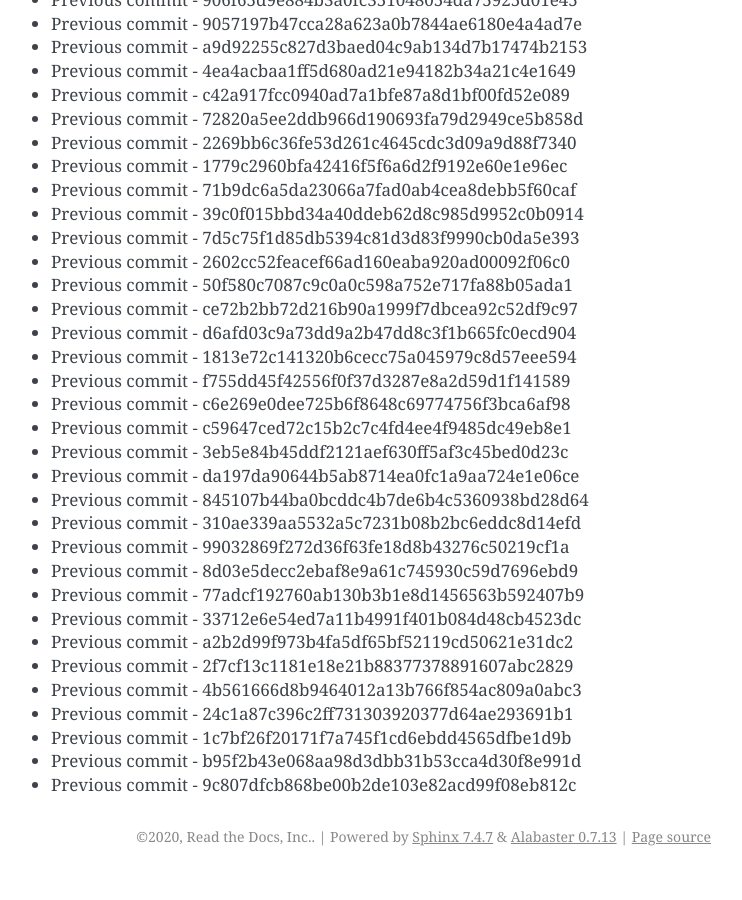
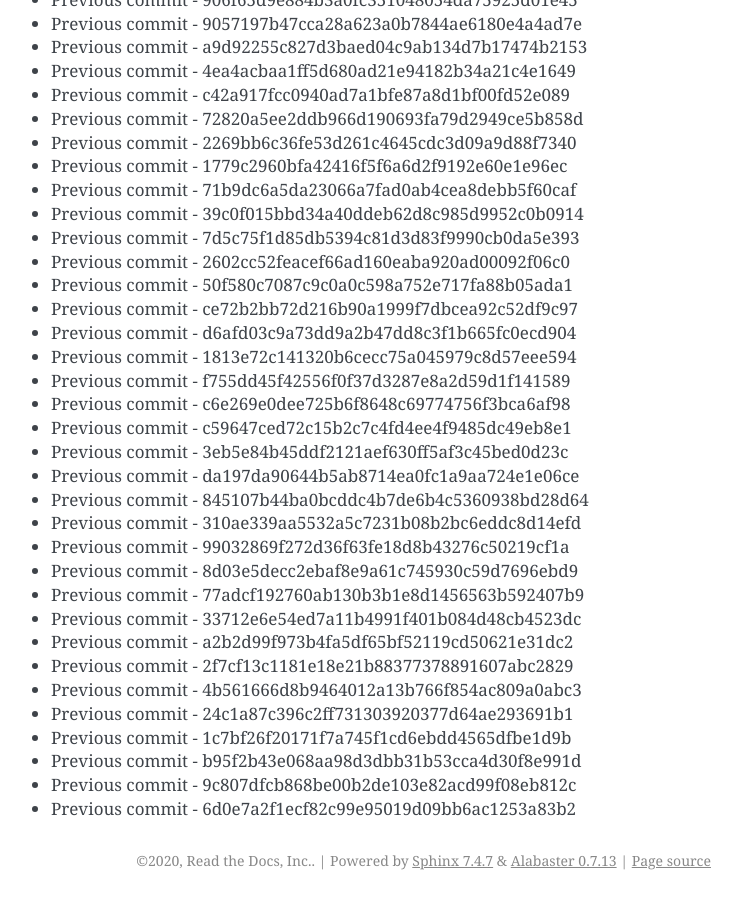
Before and after one commit to readthedocs/rtd-git-stresstest, a Sphinx documentation site: the page built from docs/updates.rst, in a window 1280 px wide and 900 px high, scrolled down 35994 px. Shown: the whole window, without its empty margins (399-1141 px from the left). Built offline with Sphinx 7.4.7, drawn with Linux system fonts in a browser that asks for light colours; before the commit the page ends 36870 px from its top, so only the background shows below that.

Commit message:
Generating commit from previous: 6d0e7a2f1ecf82c99e95019d09bb6ac1253a83b2

```diff
--- a/docs/updates.rst
+++ b/docs/updates.rst
@@ -1544,3 +1544,4 @@ It can be tested for any performance characteristics.
 * Previous commit - 1c7bf26f20171f7a745f1cd6ebdd4565dfbe1d9b
 * Previous commit - b95f2b43e068aa98d3dbb31b53cca4d30f8e991d
 * Previous commit - 9c807dfcb868be00b2de103e82acd99f08eb812c
+* Previous commit - 6d0e7a2f1ecf82c99e95019d09bb6ac1253a83b2
```
